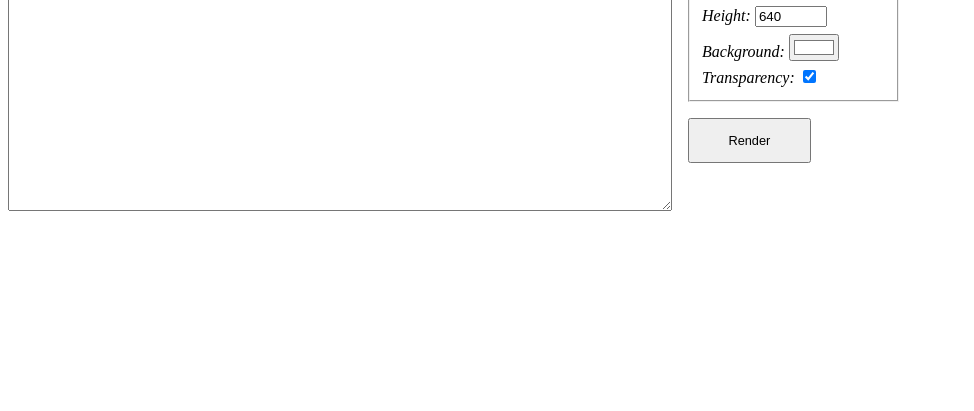
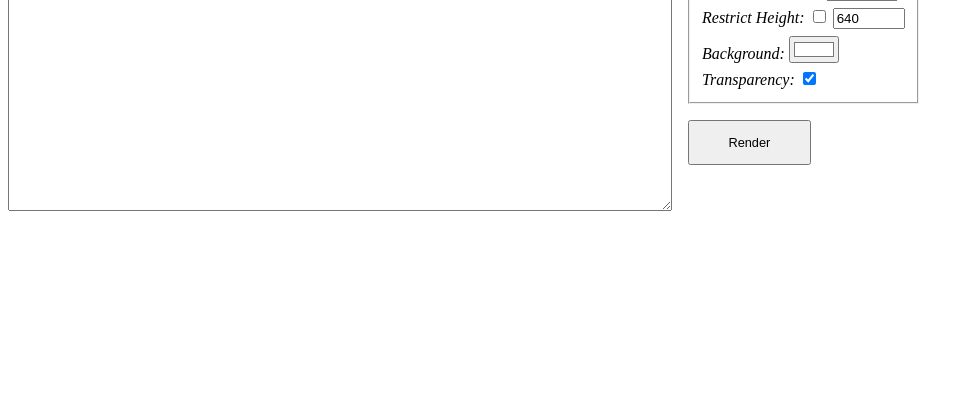
Before and after one commit to mumrah/source2image, a Flask app: page / in a window 1280 px wide. Shown: the part 330-741 px from the top of the page, without its empty margins (0-974 px from the left). Run offline with Flask 2, Linux system fonts and the light colour scheme; parts of the project's set-up code (start-up, migrations or seed data) failed here and were passed over.

Commit message:
Independent resizing of height/width

```diff
--- a/main.py
+++ b/main.py
@@ -82,8 +82,14 @@ def render():
     fmt = request.form['format']
     background = str(request.form['background'])
     alpha = request.form.get('alpha','off') == "on"
-    width = int(request.form['width'])
-    height = int(request.form['height'])
+    if request.form.get('restrictWidth', 'off') == "on":
+        width = int(request.form['width'])
+    else:
+        width = None
+    if request.form.get('restrictHeight', 'off') == "on":
+        height = int(request.form['height'])
+    else:
+        height = None
 
     request_params = frozenset([lang, source, mode, fmt, background, alpha, time.time()])
 
--- a/templates/index.html
+++ b/templates/index.html
@@ -84,11 +84,13 @@ label {
     <fieldset>
       <legend>Raster options</legend>
       <div>
-      <label for="width">Width:</label>
+      <label for="width">Restrict Width:</label>
+      <input name="restrictWidth" type="checkbox"/>
       <input id="width" name="width" type="number" min="0" max="2048" step="32" value="800"/>
       </div>
       <div>
-      <label for="height">Height:</label>
+      <label for="height">Restrict Height:</label>
+      <input name="restrictHeight" type="checkbox"/>
       <input id="height" name="height" type="number" min="0" max="2048" step="32" value="640"/>
       </div>
       <div>
```
Also changed, not shown: render.py (+8 -3 lines).
